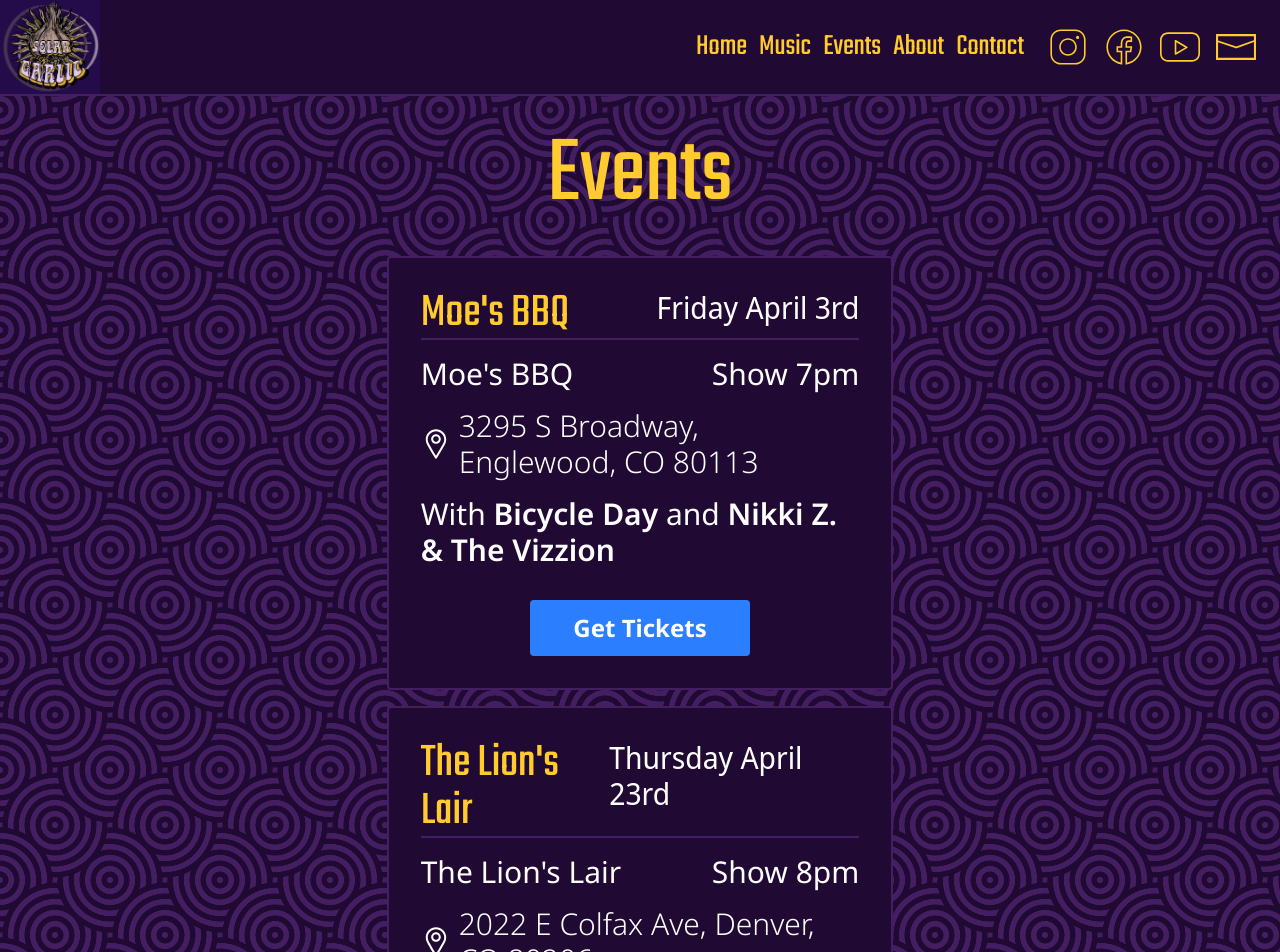
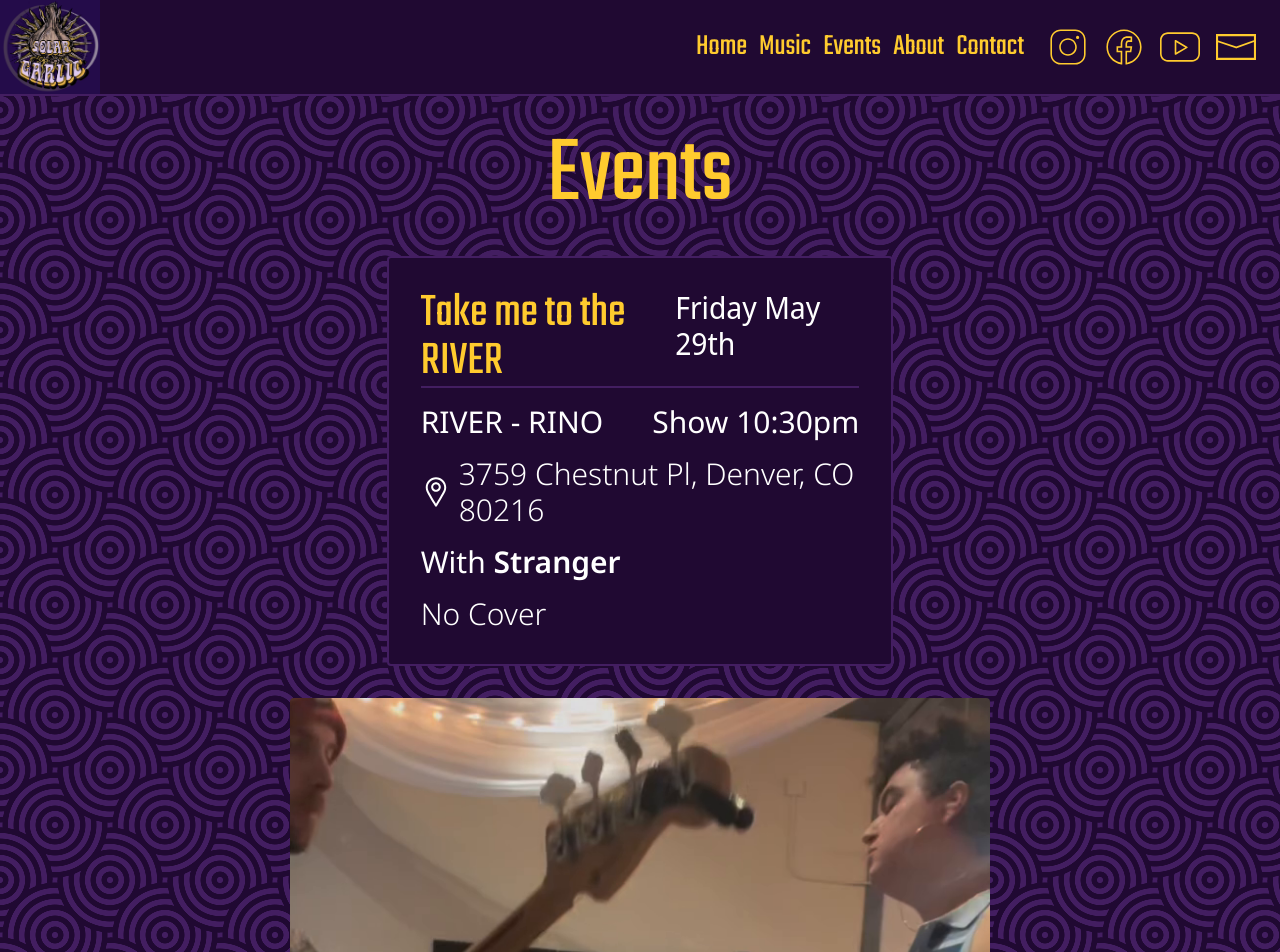
Before and after one commit to galbwe/solar-garlic-website, a Next.js app: page /events in a window 1280 px wide. Shown: the top 952 px of the page. Built offline with nearby package versions, Linux system fonts and the light colour scheme.

Commit message:
Update events for May 2026

```diff
--- a/src/components/EventCard.tsx
+++ b/src/components/EventCard.tsx
@@ -48,7 +48,7 @@ export default function EventCard({ event }: EventCardProps) {
 
   const datetime = parseJSON(show, { in: tz(timezone) });
   const dateFormatted = format(datetime, "EEEE LLLL do");
-  const showTime = format(datetime, "haaa");
+  const showTime = format(datetime, "h:maaa");
 
   const doorsTime = doors
     ? format(parseJSON(doors, { in: tz(timezone) }), "haaa")
--- a/src/constants.ts
+++ b/src/constants.ts
@@ -25,34 +25,16 @@ export const NAV_ITEMS = [
 export const EVENTS = [
   {
     id: uuid4(),
-    title: "Moe's BBQ",
-    venue: "Moe's BBQ",
-    venueUrl: "https://moesdenver.com/",
-    address: "3295 S Broadway, Englewood, CO 80113",
-    addressUrl: "https://maps.app.goo.gl/KiA6v7vgLZYaBEW37",
-    bands: ["Bicycle Day", "Nikki Z. & The Vizzion"],
-    show: "2026-04-04T01:30:00",
+    title: "Take me to the RIVER",
+    venue: "RIVER - RINO",
+    venueUrl: "https://www.riverbar.art/",
+    address: "3759 Chestnut Pl, Denver, CO 80216",
+    addressUrl:
+      "https://www.google.com/maps/place/RIVER/@39.7742721,-104.980188,894m/data=!3m2!1e3!4b1!4m6!3m5!1s0x876c79eb9a3d1e91:0x22c775533f34362!8m2!3d39.774268!4d-104.9776131!16s%2Fg%2F11nnqm725t!5m1!1e2?entry=ttu&g_ep=EgoyMDI2MDUwNi4wIKXMDSoASAFQAw%3D%3D",
+    bands: ["Stranger"],
+    show: "2026-05-30T04:30:00",
     timezone: "America/Denver",
-    ticketInfo: {
-      text: "The band is making a list of names that will get you in the door. To get on the list, venmo $10 to our guitarist @sabrina1995 with your name. You can also pay $15-20 at the venue the day of the show.",
-      links: [
-        {
-          text: "@sabrina1995",
-          url: "https://account.venmo.com/u/Sabrina1995",
-        },
-      ],
-    },
-  },
-  {
-    id: uuid4(),
-    title: "The Lion's Lair",
-    venue: "The Lion's Lair",
-    venueUrl: "https://www.lionslairco.com/",
-    address: "2022 E Colfax Ave, Denver, CO 80206",
-    addressUrl: "https://maps.app.goo.gl/DPZbzec7n5QX3a75A",
-    // bands: [],
-    show: "2026-04-24T02:00:00",
-    timezone: "America/Denver",
+    extraText: "No Cover",
   },
 ];
 
```
